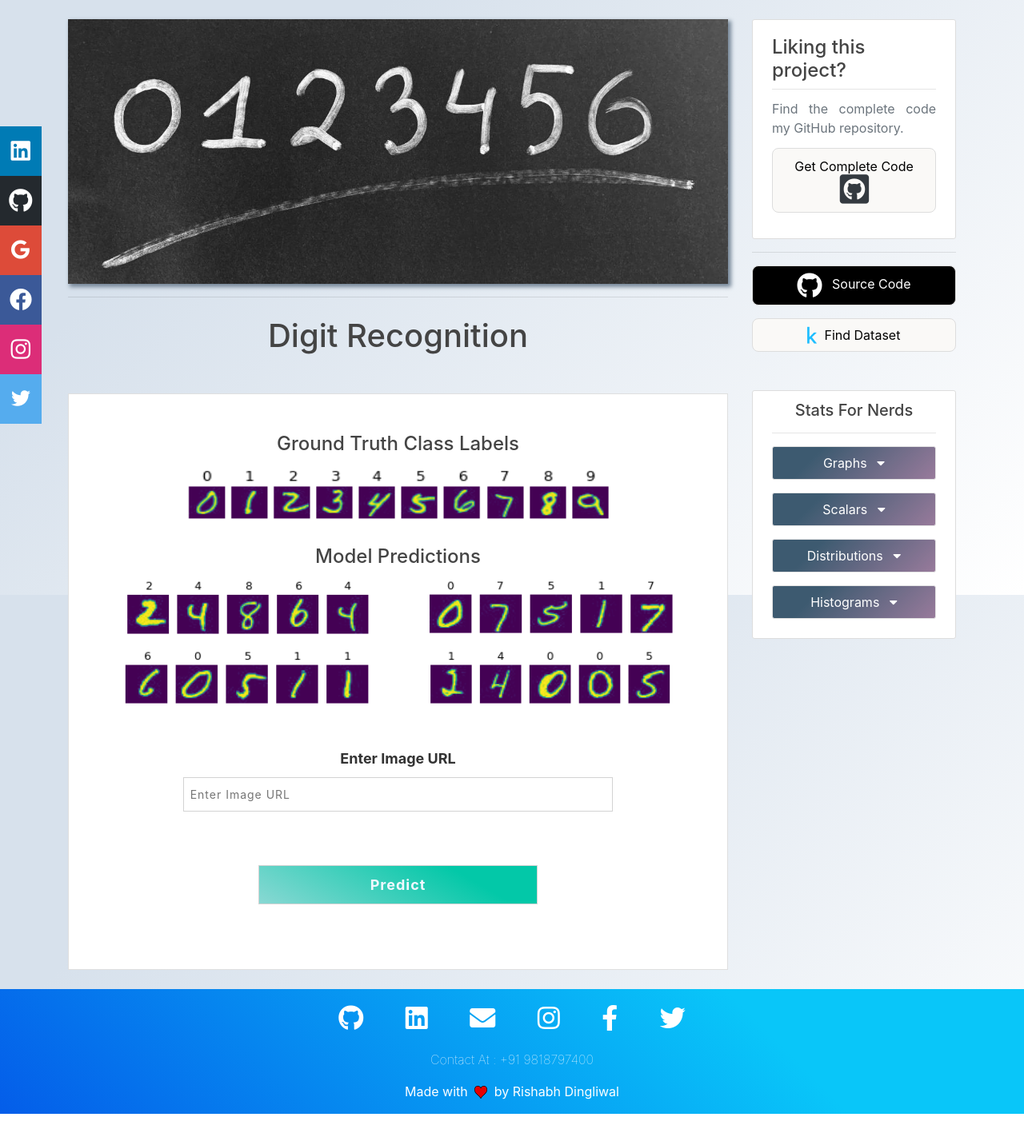
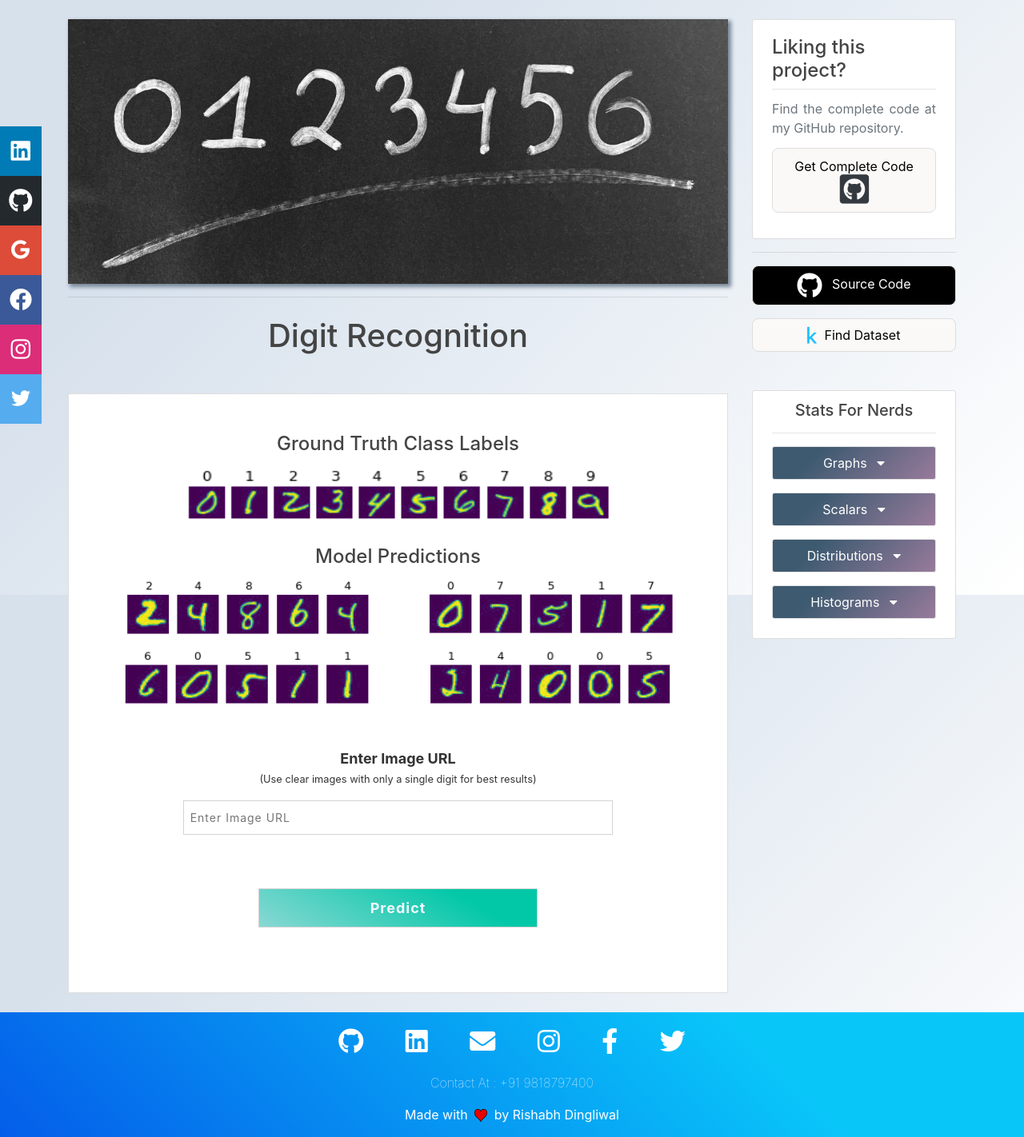
Before and after one commit to rishabh1323/The-ML-DL-App, a Flask app: page /digit-recognition in a window 1280 px wide. Shown: the part 56-1478 px from the top of the page at 80% size. Before the commit the page ends 1449 px from the top, so only its background shows below. Run offline with Flask 2, Linux system fonts and the light colour scheme; some libraries are stand-ins or nearby versions.

Commit message:
Fix typos

```diff
--- a/templates/layout.html
+++ b/templates/layout.html
@@ -92,7 +92,7 @@
                     <h4 class="mt-1 mb-lg-n2">Liking this project?</h4>
                     <hr>
                     <p class='text-muted text-justify' style="margin-bottom: 0.8rem; margin-top: -0.2rem;">
-                        Find the complete code my GitHub repository.
+                        Find the complete code at my GitHub repository.
                     </p>
                     <a href="https://github.com/rishabh1323/The-ML-DL-App" id="dataset-button"
                        target="_blank" rel="noopener noreferrer">
--- a/templates/predict/digit_recognition.html
+++ b/templates/predict/digit_recognition.html
@@ -54,9 +54,10 @@
                     </div>
                     <h4 class="mt-n1">OR</h4> -->
                     <div class="mt-3">
-                        <label for="image-upload-url">Enter Image URL</label>
+                        <label for="image-upload-url" class="mb-n4">Enter Image URL</label>
+                        <br><small>(Use clear images with only a single digit for best results)</small>
                         <input type="url" name="ImageUploadURL" id="image-upload-url" placeholder="Enter Image URL"
-                               value="{{ request.form['ImageUploadURL'] }}">
+                               value="{{ request.form['ImageUploadURL'] }}" class="mt-3">
                     </div>
                 </div>
             </div>
```
